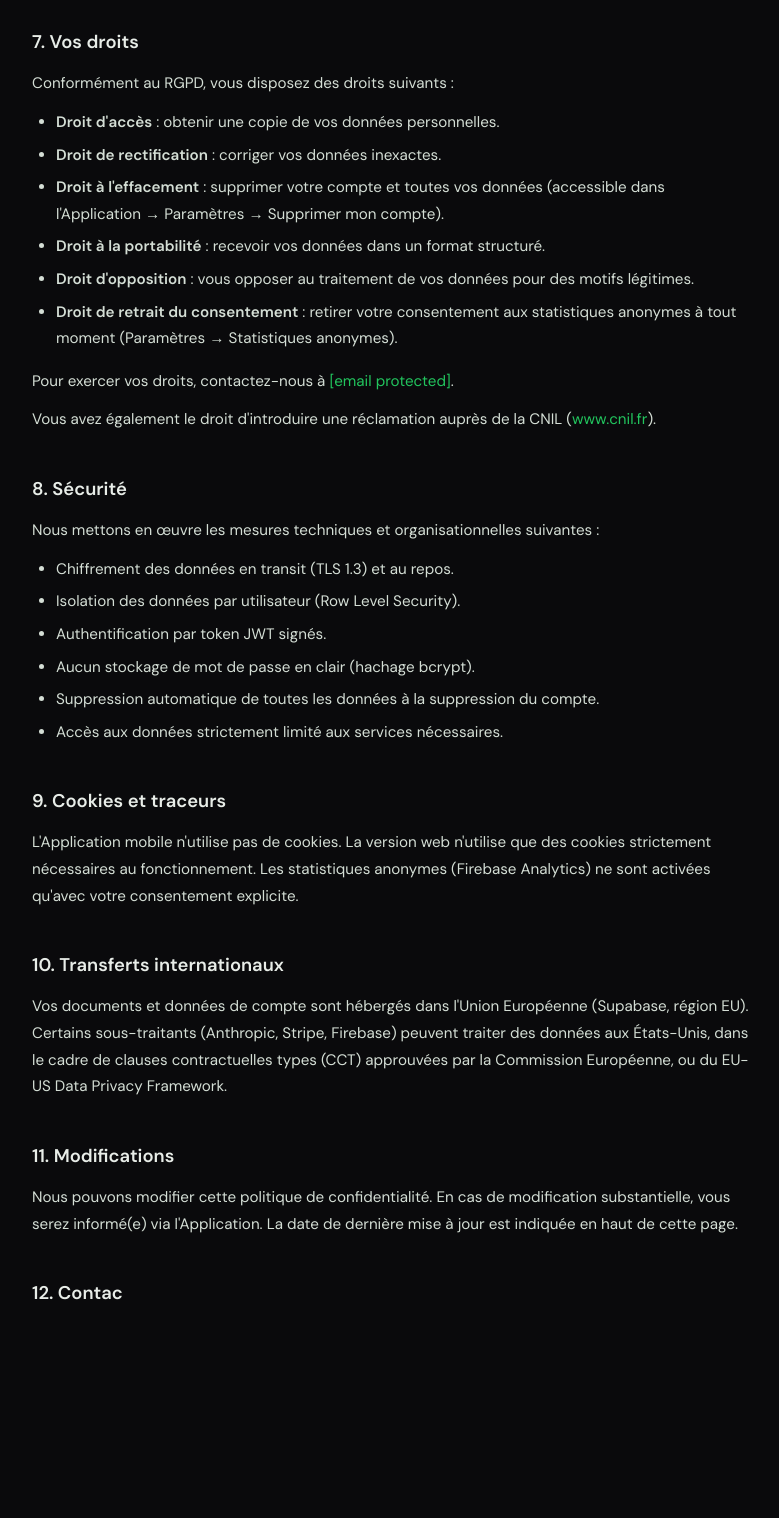
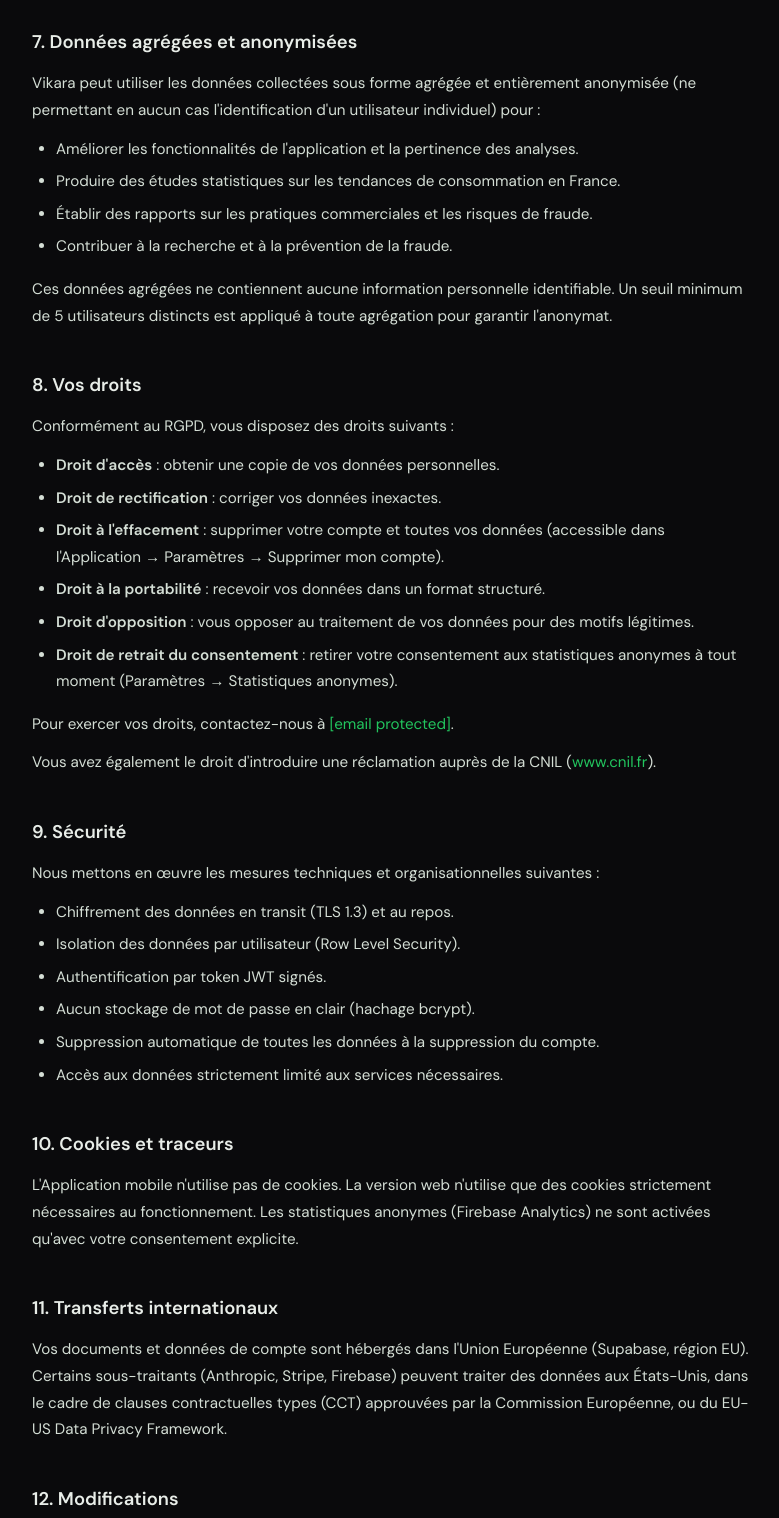
Before and after one commit to danmtya-coder/vikara-site, a plain HTML site: page privacy/index.html in a window 1280 px wide. Shown: the part 2100-3618 px from the top of the page, without its empty margins (248-1027 px from the left). Before the commit the page ends 3501 px from the top, so only its background shows below. Drawn offline with Linux system fonts and the light colour scheme.

Commit message:
update pricing + privacy

```diff
--- a/privacy/index.html
+++ b/privacy/index.html
@@ -118,7 +118,17 @@
       <li><strong>Statistiques anonymes</strong> : 14 mois (politique Google Analytics).</li>
     </ul>
 
-    <h2>7. Vos droits</h2>
+    <h2>7. Données agrégées et anonymisées</h2>
+    <p>Vikara peut utiliser les données collectées sous forme agrégée et entièrement anonymisée (ne permettant en aucun cas l'identification d'un utilisateur individuel) pour :</p>
+    <ul>
+      <li>Améliorer les fonctionnalités de l'application et la pertinence des analyses.</li>
+      <li>Produire des études statistiques sur les tendances de consommation en France.</li>
+      <li>Établir des rapports sur les pratiques commerciales et les risques de fraude.</li>
+      <li>Contribuer à la recherche et à la prévention de la fraude.</li>
+    </ul>
+    <p>Ces données agrégées ne contiennent aucune information personnelle identifiable. Un seuil minimum de 5 utilisateurs distincts est appliqué à toute agrégation pour garantir l'anonymat.</p>
+
+    <h2>8. Vos droits</h2>
     <p>Conformément au RGPD, vous disposez des droits suivants :</p>
     <ul>
       <li><strong>Droit d'accès</strong> : obtenir une copie de vos données personnelles.</li>
@@ -131,7 +141,7 @@
     <p>Pour exercer vos droits, contactez-nous à <a href="/cdn-cgi/l/email-protection#adcec2c3d9ccced9edcac8d9dbc4c6ccdfcc83ccdddd"><span class="__cf_email__" data-cfemail="86e5e9e8f2e7e5f2c6e1e3f2f0efede7f4e7a8e7f6f6">[email&#160;protected]</span></a>.</p>
     <p>Vous avez également le droit d'introduire une réclamation auprès de la CNIL (<a href="https://www.cnil.fr" target="_blank">www.cnil.fr</a>).</p>
 
-    <h2>8. Sécurité</h2>
+    <h2>9. Sécurité</h2>
     <p>Nous mettons en œuvre les mesures techniques et organisationnelles suivantes :</p>
     <ul>
       <li>Chiffrement des données en transit (TLS 1.3) et au repos.</li>
@@ -142,13 +152,13 @@
       <li>Accès aux données strictement limité aux services nécessaires.</li>
     </ul>
 
-    <h2>9. Cookies et traceurs</h2>
+    <h2>10. Cookies et traceurs</h2>
     <p>L'Application mobile n'utilise pas de cookies. La version web n'utilise que des cookies strictement nécessaires au fonctionnement. Les statistiques anonymes (Firebase Analytics) ne sont activées qu'avec votre consentement explicite.</p>
 
-    <h2>10. Transferts internationaux</h2>
+    <h2>11. Transferts internationaux</h2>
     <p>Vos documents et données de compte sont hébergés dans l'Union Européenne (Supabase, région EU). Certains sous-traitants (Anthropic, Stripe, Firebase) peuvent traiter des données aux États-Unis, dans le cadre de clauses contractuelles types (CCT) approuvées par la Commission Européenne, ou du EU-US Data Privacy Framework.</p>
 
-    <h2>11. Modifications</h2>
+    <h2>12. Modifications</h2>
     <p>Nous pouvons modifier cette politique de confidentialité. En cas de modification substantielle, vous serez informé(e) via l'Application. La date de dernière mise à jour est indiquée en haut de cette page.</p>
 
-    <h2>12. Contac
+    <h2>13. Contac
```
Also changed, not shown: index.html (+20 -8 lines).
